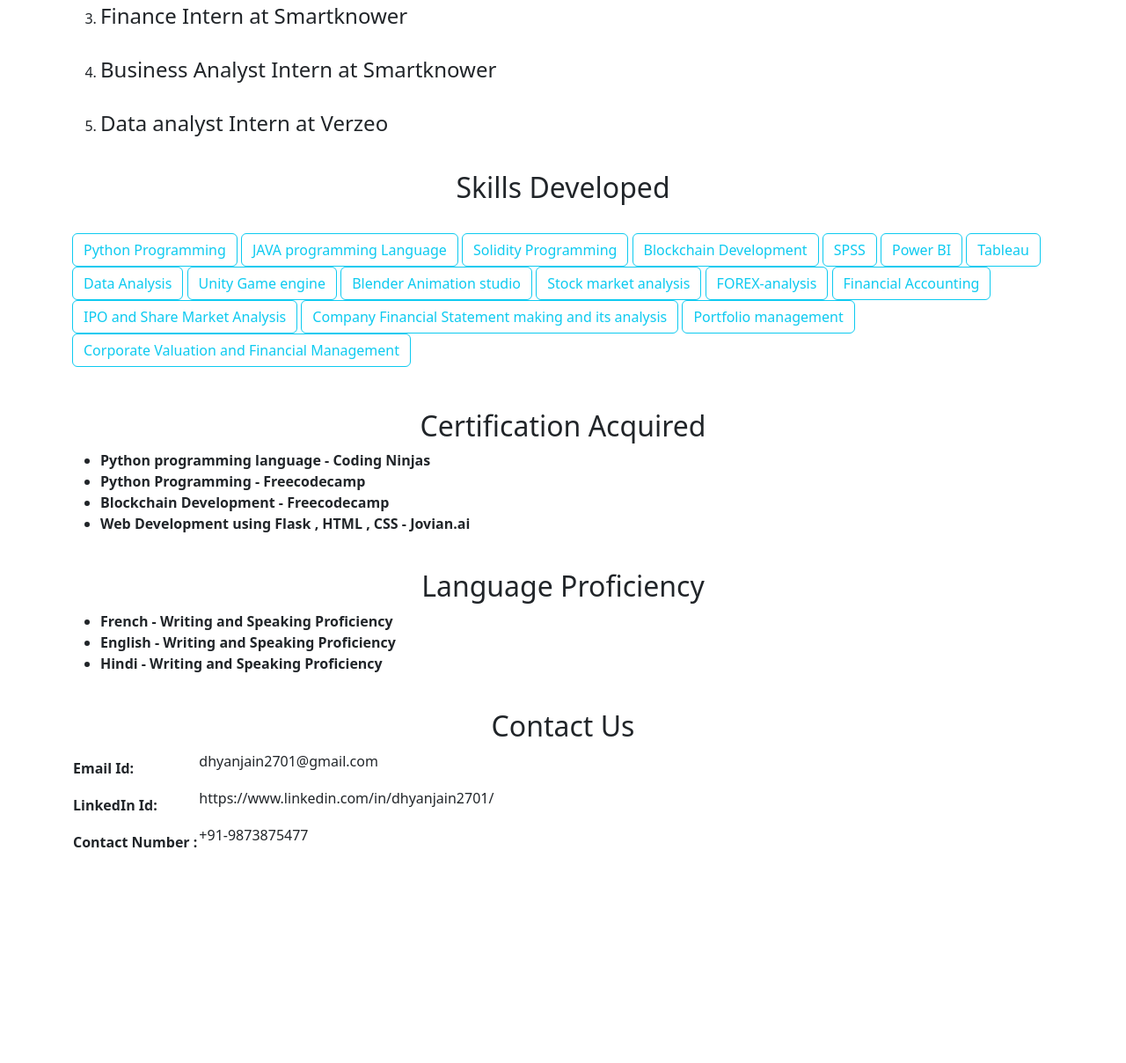
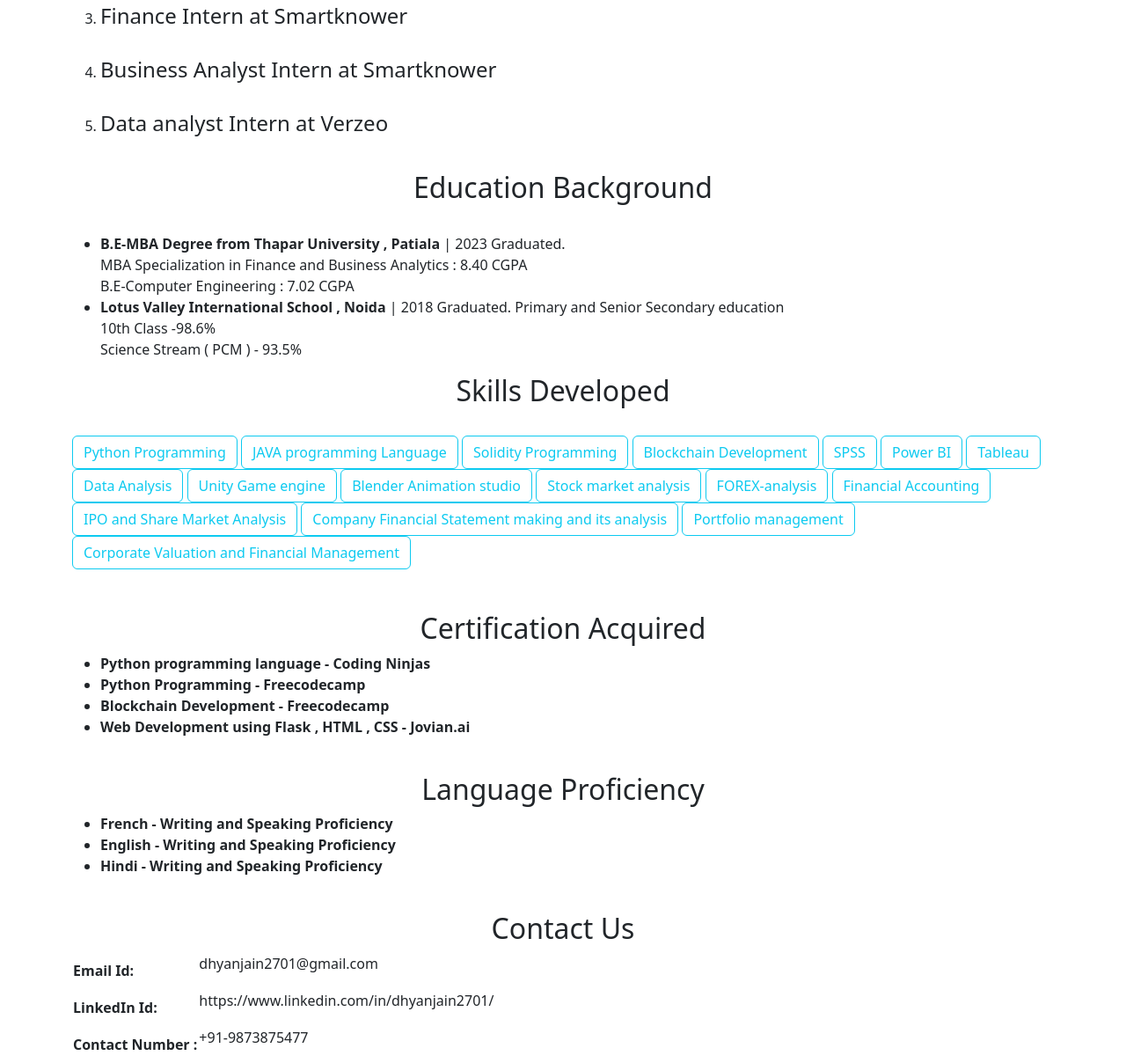
Before and after one commit to DreamRealization/Portfolio-Website, a Flask app: page / in a window 1280 px wide. Shown: the part 454-1662 px from the top of the page at 88% size. Before the commit the page ends 1417 px from the top, so only its background shows below. Run offline with Flask 2, Linux system fonts and the light colour scheme.

Commit message:
Added Education Background < which was earlier missing > . Now only appearance is left to be changed

```diff
--- a/templates/home.html
+++ b/templates/home.html
@@ -54,6 +54,20 @@
     </ol>
 
     <br>
+
+      <h2 class='text-center'> Education Background </h2>
+      <br>
+      <ul>
+        <li> <b> B.E-MBA Degree from Thapar University , Patiala</b> | 2023 Graduated.
+          <br>
+          MBA Specialization in Finance and Business Analytics : 8.40 CGPA
+        <br>
+        B.E-Computer Engineering : 7.02 CGPA</li>
+        <li> <b>Lotus Valley International School , Noida </b> | 2018 Graduated. Primary and Senior Secondary education <br>
+          10th Class -98.6%
+          <br>
+          Science Stream ( PCM ) - 93.5% </li>
+      </ul>
 
     <h2 class="text-center"> Skills Developed</h2>
 
```
